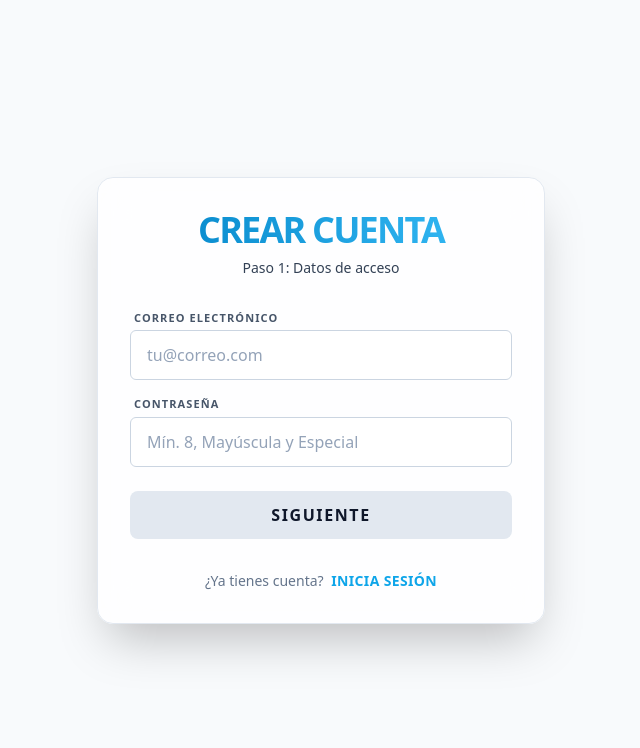
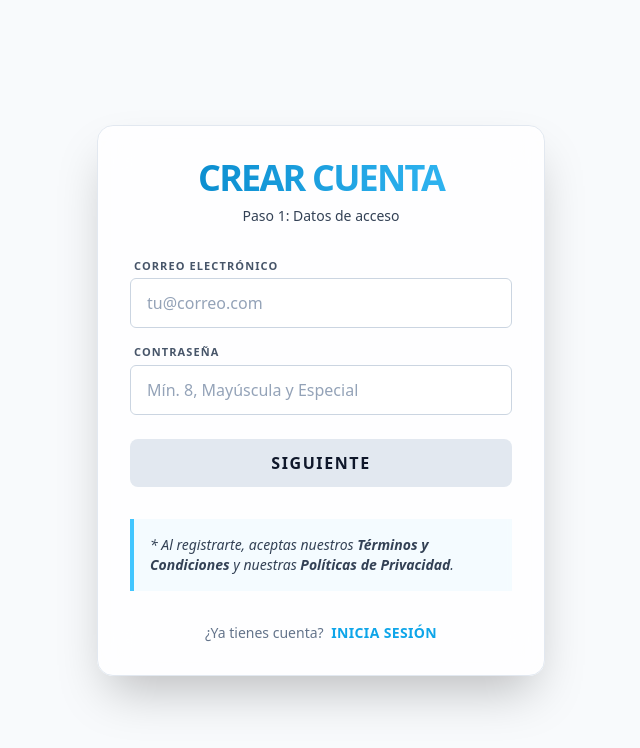
Before and after one commit to mardigitals/front-ovalo-fans, a React (Vite) app: page /register in a window 1280 px wide. Shown: the top 748 px of the page, without its empty margins (319-959 px from the left). Built offline with nearby package versions, Linux system fonts and the light colour scheme.

Commit message:
feat:agregado de boton de terms y politicy

```diff
--- a/src/pages/RegisterPage.tsx
+++ b/src/pages/RegisterPage.tsx
@@ -129,7 +129,11 @@ const RegisterPage = () => {
                                 {isLoading ? 'Registrando...' : 'Siguiente'}
                             </button>
                         </form>
-
+                        <div className="bg-institucional-celeste/5 border-l-4 border-institucional-celeste p-4 mt-6">
+                            <p className="text-sm italic text-fan">
+                            * Al registrarte, aceptas nuestros <Link to="/terms-conditions" ><strong>Términos y Condiciones</strong></Link> y nuestras <Link to="/privacy-policy" ><strong>Políticas de Privacidad</strong></Link>.
+                            </p>
+                        </div>
                         <p className="text-center text-slate-500 text-sm">
                             ¿Ya tienes cuenta? <Link to="/login" className="text-sky-500 hover:text-sky-400 font-black tracking-wide ml-1">INICIA SESIÓN</Link>
                         </p>
```
